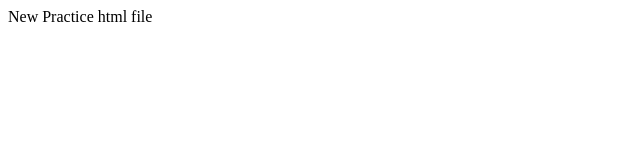
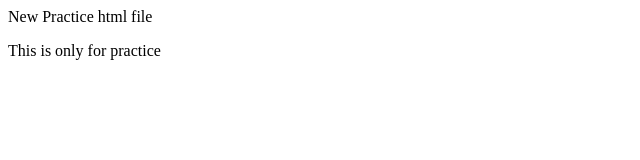
Before and after one commit to Ram-ganesh1997/Practice, a plain HTML site: page index.html in a window 1280 px wide. Shown: the whole page, without its empty margins (0-640 px from the left). Drawn offline with Linux system fonts and the light colour scheme.

Commit message:
Adding only

```diff
--- a/index.html
+++ b/index.html
@@ -1 +1,3 @@
 <p> New Practice html file</p>
+
+<p>This is only for practice</p>
```
